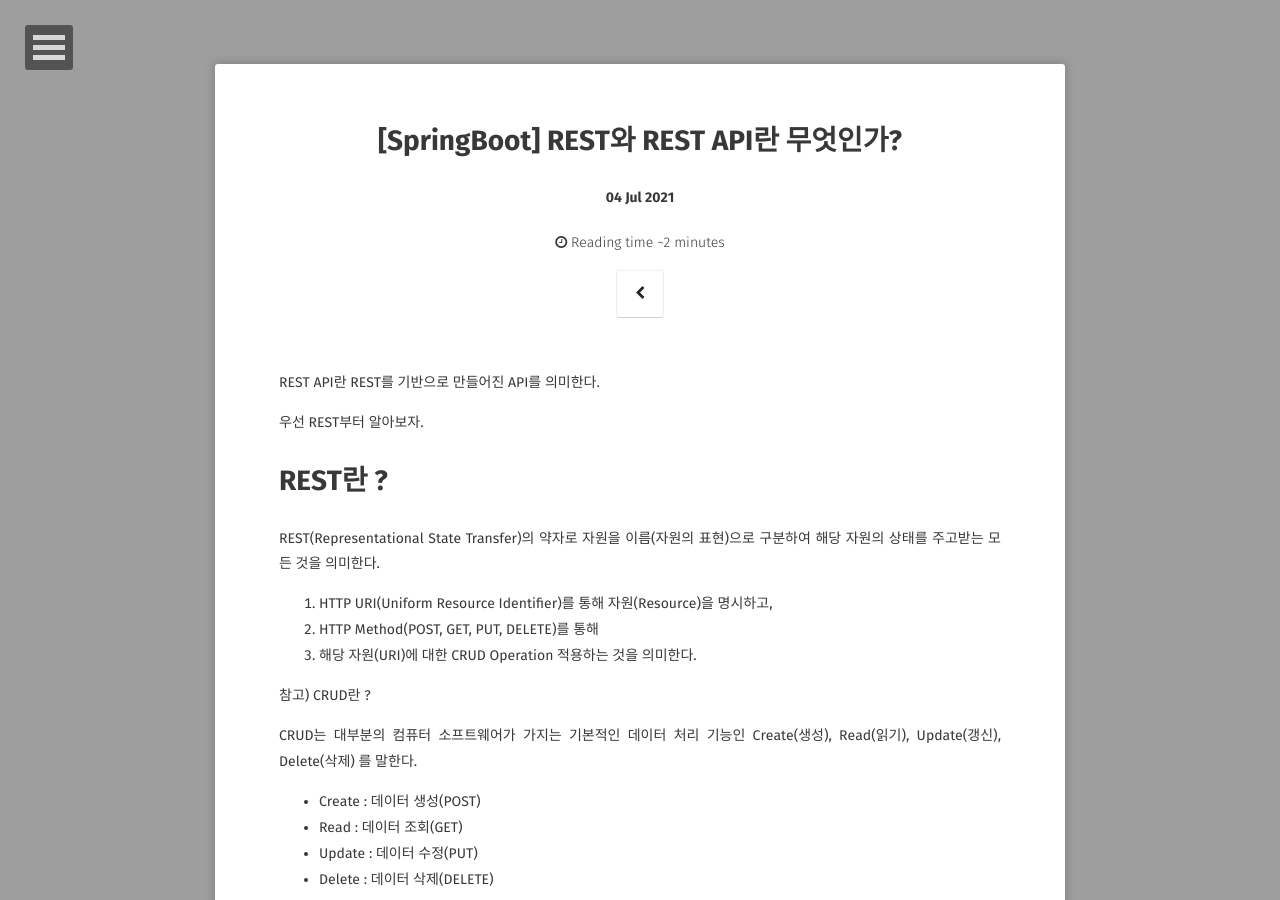
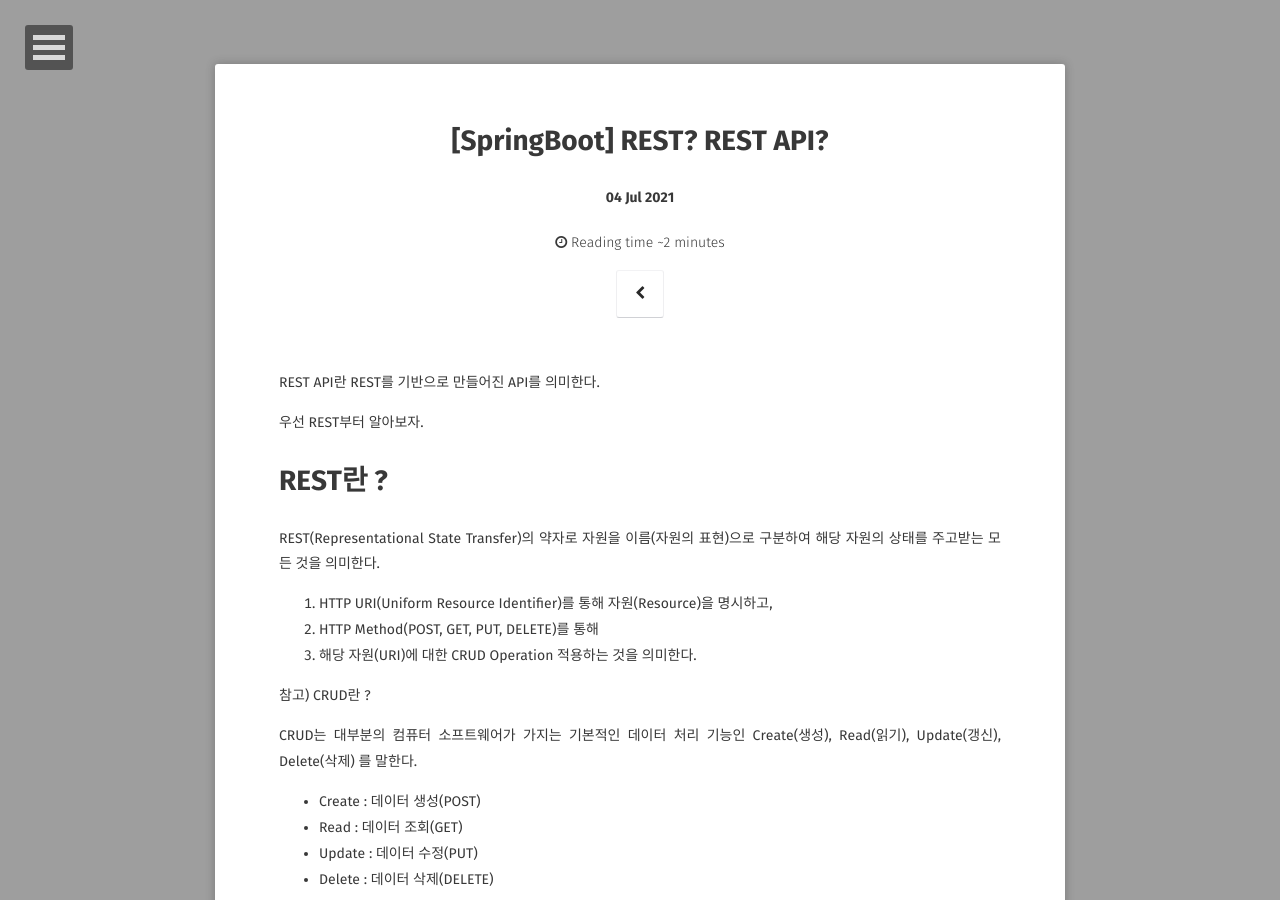
Before and after one commit to GayeonYoon/GayeonYoon.github.io, a Jekyll site: the page built from _posts/2021-07-04-REST-RESTAPI-POST.md, in a window 1280 px wide and 900 px high. Built offline with Jekyll 4.4.1, drawn with Linux system fonts in a browser that asks for light colours; some web fonts are replaced.

Commit message:
Update 2021-07-04-REST-RESTAPI-POST.md

```diff
--- a/_posts/2021-07-04-REST-RESTAPI-POST.md
+++ b/_posts/2021-07-04-REST-RESTAPI-POST.md
@@ -1,8 +1,8 @@
 ---
 layout: post
-title: "[SpringBoot] REST와 REST API란 무엇인가?"
+title: "[SpringBoot] REST? REST API? "
 date: 2021-07-04
-excerpt: "REST API란 무엇인가?"
+excerpt: " REST 와 REST API에 대하여 "
 tags: [REST, REST API]
 comments: false
 spring: true
@@ -111,6 +111,7 @@ REST API(REpresentational State Transfer)는 웹상에서 사용되는 여러
 ------
 
 *참고*
+
  *https://www.redhat.com/ko/topics/api/what-is-a-rest-api*
 
  *https://gmlwjd9405.github.io/2018/09/21/rest-and-restful.html*
```
